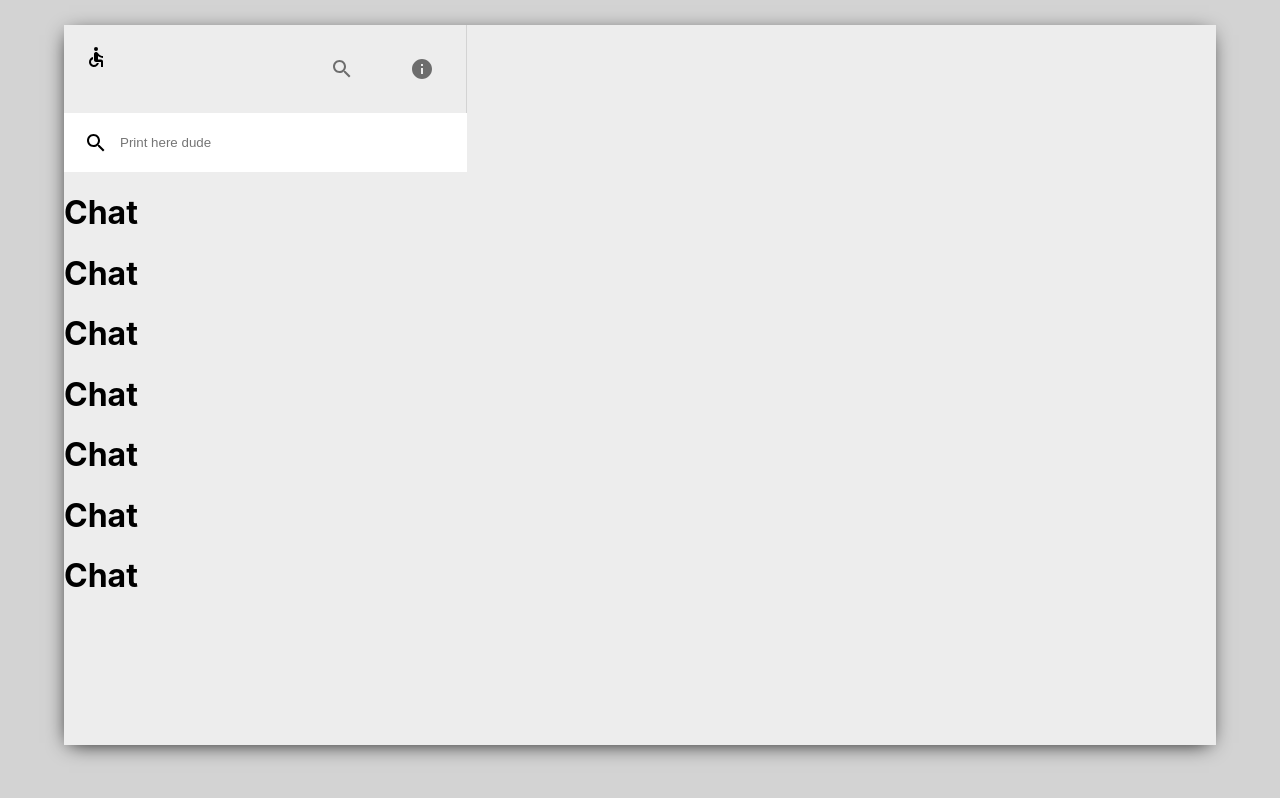
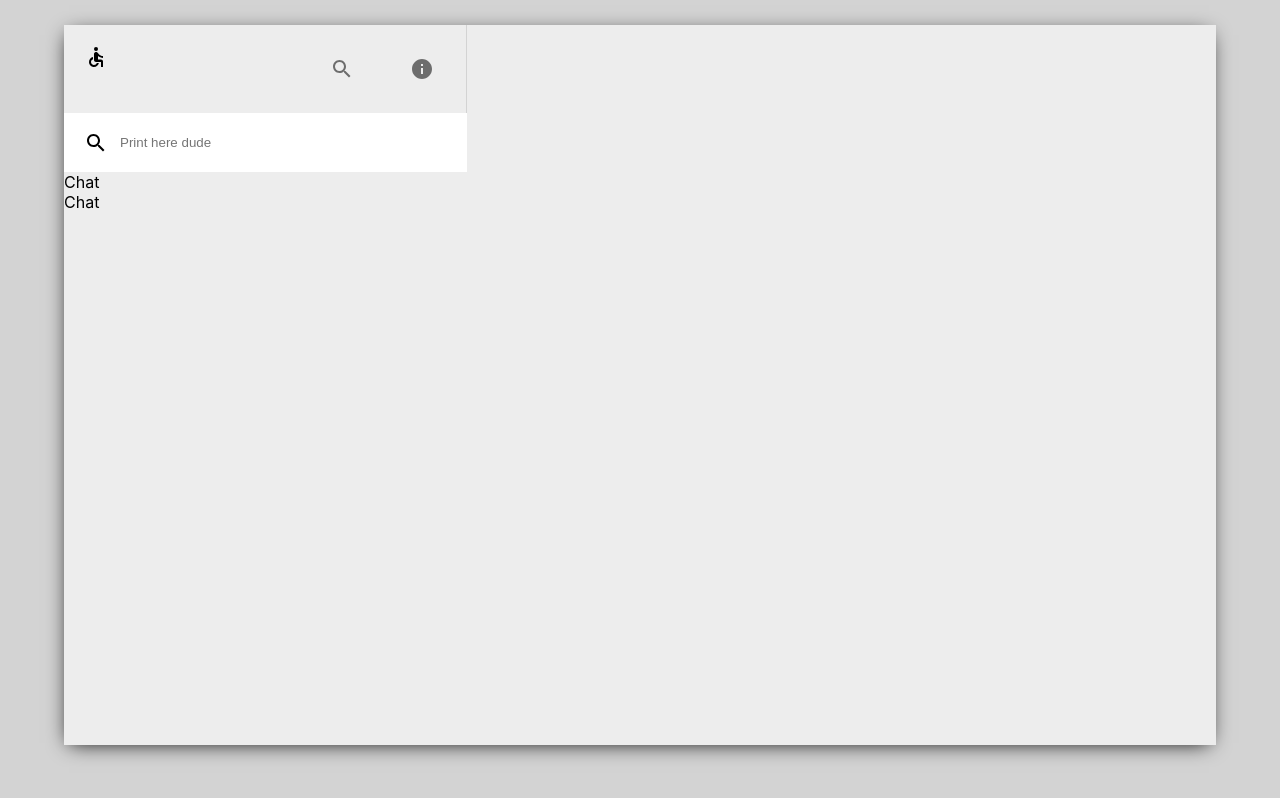
Before and after one commit to not-only-yours/videoAndChatApp, a React (Create React App) app in the folder chatandvideo/: page / in a window 1280 px wide. Built offline with nearby package versions, Linux system fonts and the light colour scheme.

Commit message:
list of chats

```diff
--- /dev/null
+++ b/chatandvideo/src/LeftChats.js
@@ -0,0 +1,7 @@
+import React from "react";
+import "./LeftChats.css";
+function LeftChats() {
+  return <div className="leftChats">Chat</div>;
+}
+
+export default LeftChats;
--- a/chatandvideo/src/Leftpart.js
+++ b/chatandvideo/src/Leftpart.js
@@ -4,6 +4,7 @@ import { IconButton } from "@material-ui/core";
 import AccessibleIcon from "@material-ui/icons/Accessible";
 import SearchIcon from "@material-ui/icons/Search";
 import InfoIcon from "@material-ui/icons/Info";
+import LeftChats from "./LeftChats";
 
 function Leftpart() {
   return (
@@ -25,14 +26,9 @@ function Leftpart() {
           <input type="text" placeholder="Print here dude" />
         </div>
       </div>
-      <div className="leftpart_chats">
-        <h1>Chat</h1>
-        <h1>Chat</h1>
-        <h1>Chat</h1>
-        <h1>Chat</h1>
-        <h1>Chat</h1>
-        <h1>Chat</h1>
-        <h1>Chat</h1>
+      <div className="left_chats">
+        <LeftChats addProp />
+        <LeftChats />
       </div>
     </div>
   );
```
Also changed, not shown: chatandvideo/src/LeftChats.css (added).
